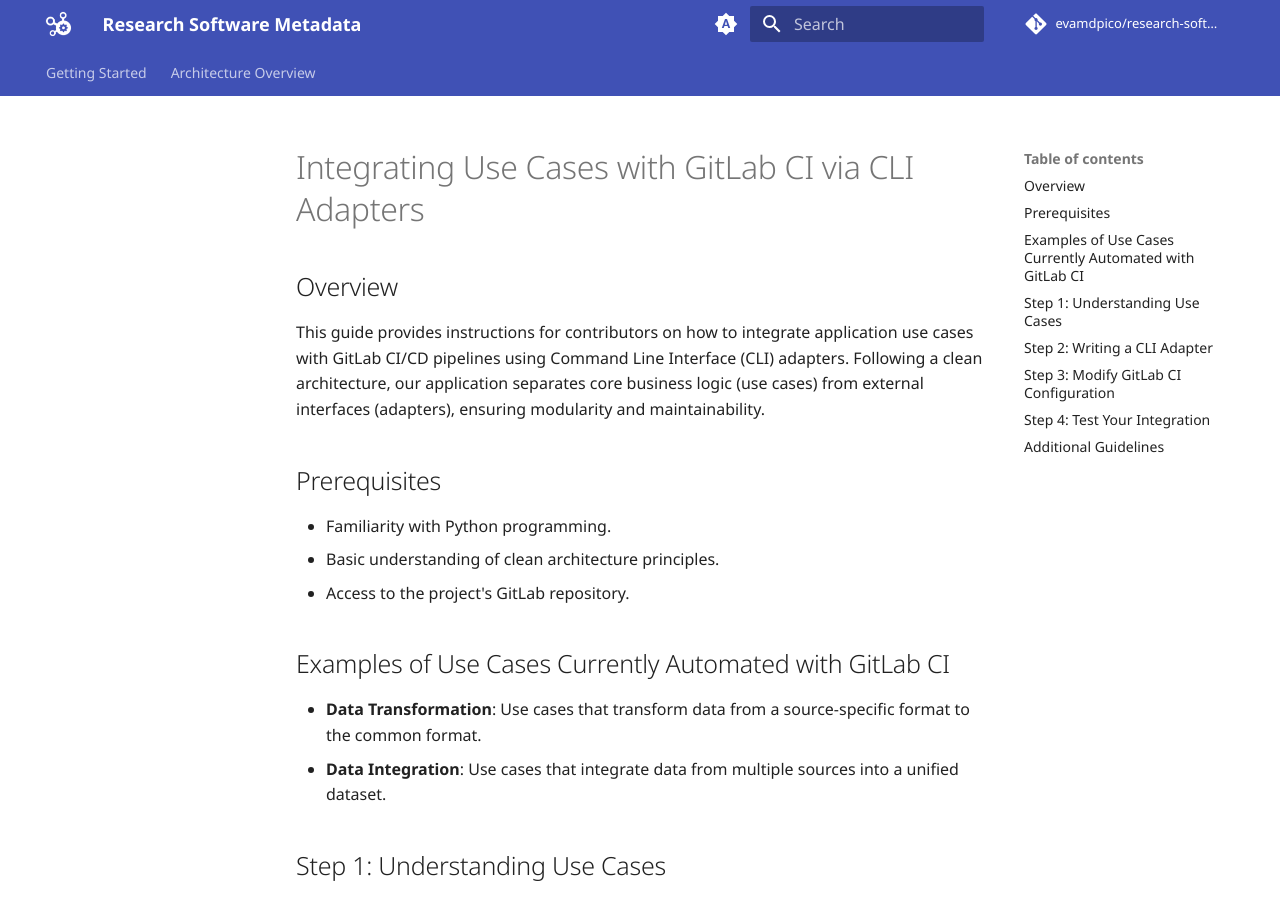
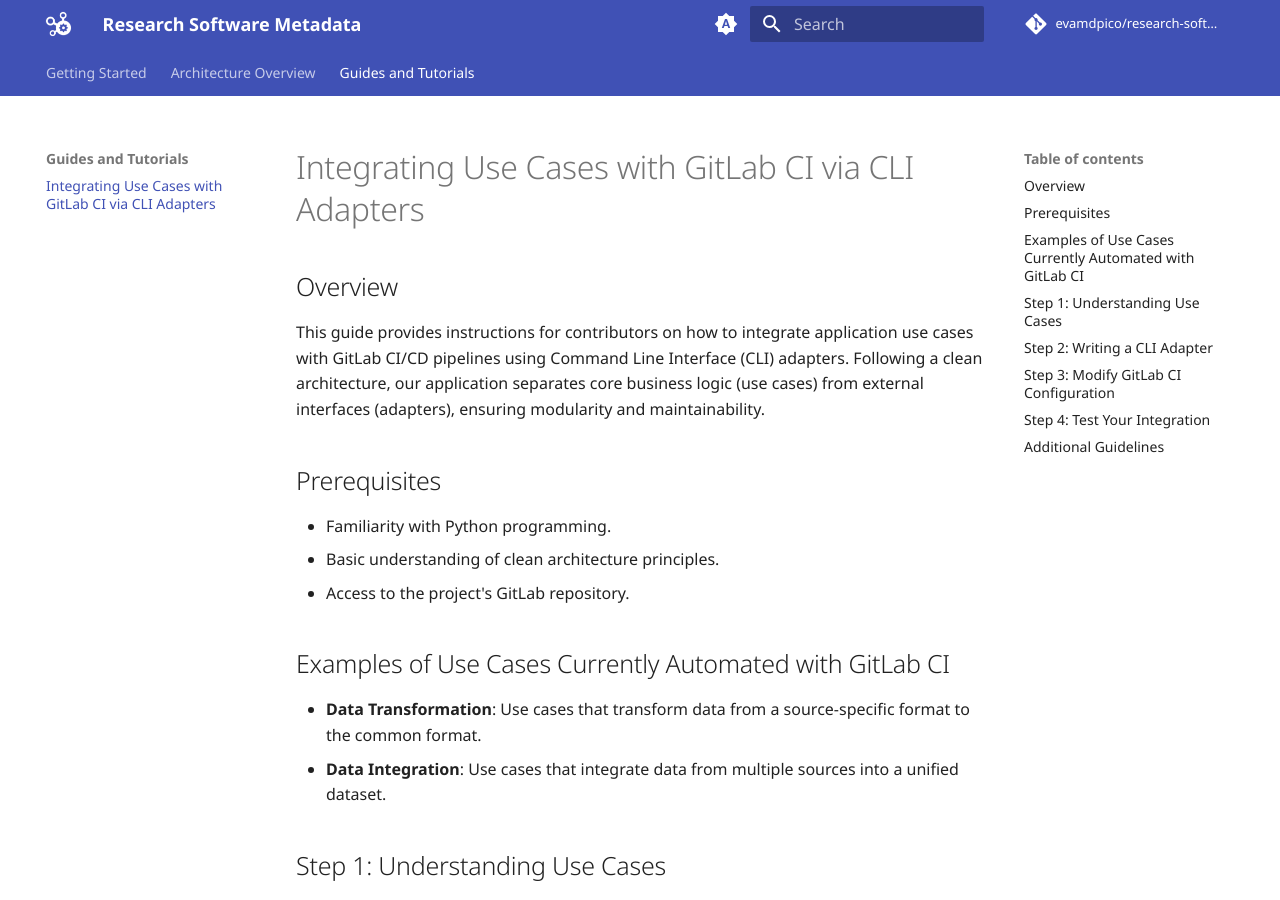
Before and after one commit to inab/research-software-etl, an MkDocs documentation site: the page built from docs/tutorials_and_guides/use_cases_gitlab_ci.md, in a window 1280 px wide and 900 px high. Built offline with MkDocs 1.6.1 and Material for MkDocs 9.7.7, drawn with Linux system fonts in a browser that asks for light colours; some web fonts are replaced.

Commit message:
docs: add section for tutorial on use cases run using gitlab ci

```diff
--- a/mkdocs.yml
+++ b/mkdocs.yml
@@ -95,6 +95,8 @@ repo_url: https://evamdpico.gitlab.io/research-software-meta/
 nav:
   - Getting Started: index.md
   - Architecture Overview: architecture.md
+  - Guides and Tutorials:
+    - tutorials_and_guides/use_cases_gitlab_ci.md
 
 # +--------------------------------------------------------------------------------------------------------+
 # |                                                                                                        |
```
Also changed, not shown: docs/tutorials_and_guides/use_cases_gitlab_ci.md (renamed from docs/tutorials and guides/use_cases_gitlab_ci.md).
